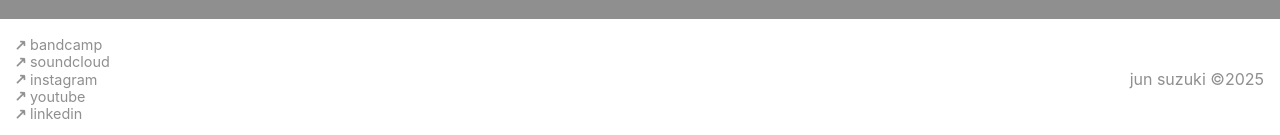
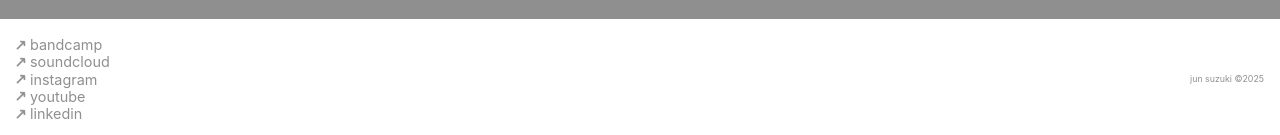
Before and after one commit to szkjn/jiko-shoukai, a SvelteKit app: page / in a window 1280 px wide. Shown: the part 781-916 px from the top of the page. Built offline with nearby package versions, Linux system fonts and the light colour scheme.

Commit message:
Quick fix

```diff
--- a/src/components/Footer.svelte
+++ b/src/components/Footer.svelte
@@ -51,7 +51,7 @@
   }
 
   p {
-    font-size: 0.rem;
+    font-size: 0.55rem;
     line-height: 1.2;
   }
 
```
Also changed, not shown: src/data/projects.ts (+1 -1 lines), 1 other file (tests, documents, lock files or other folders).
